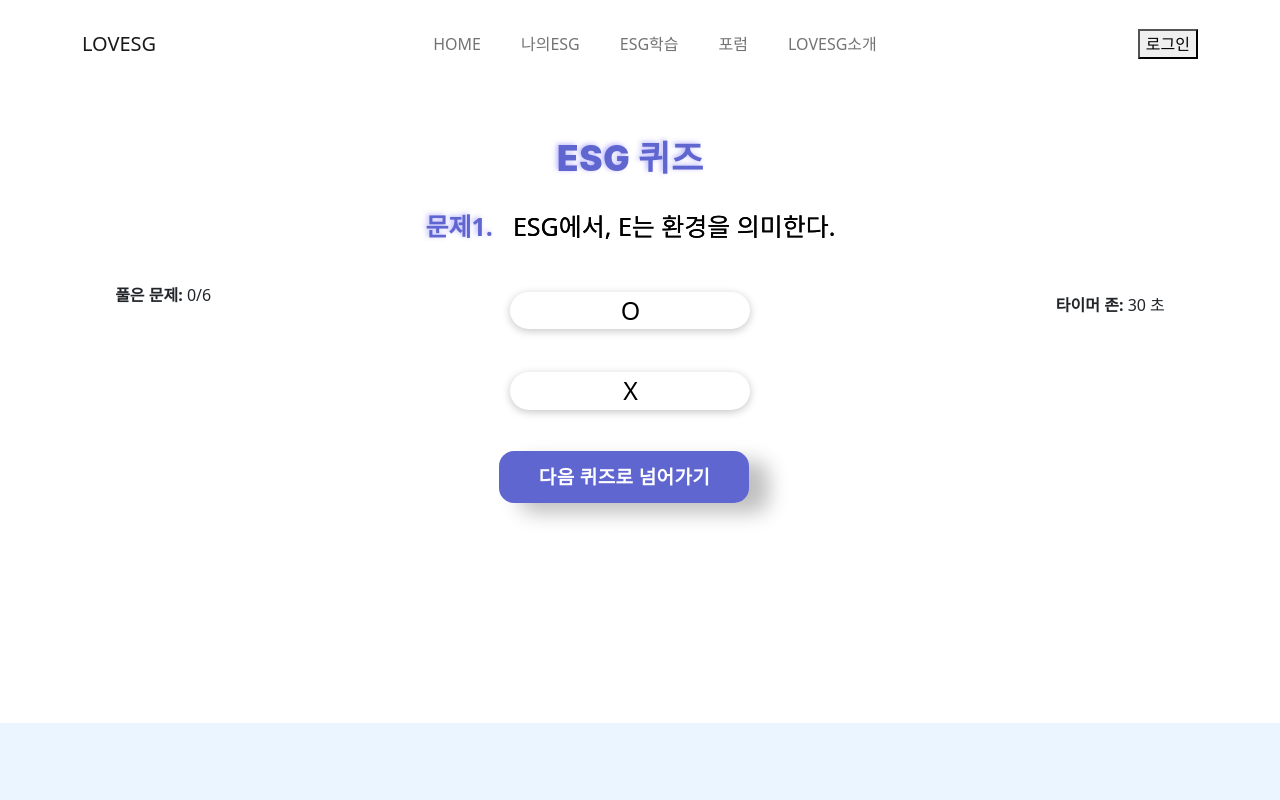
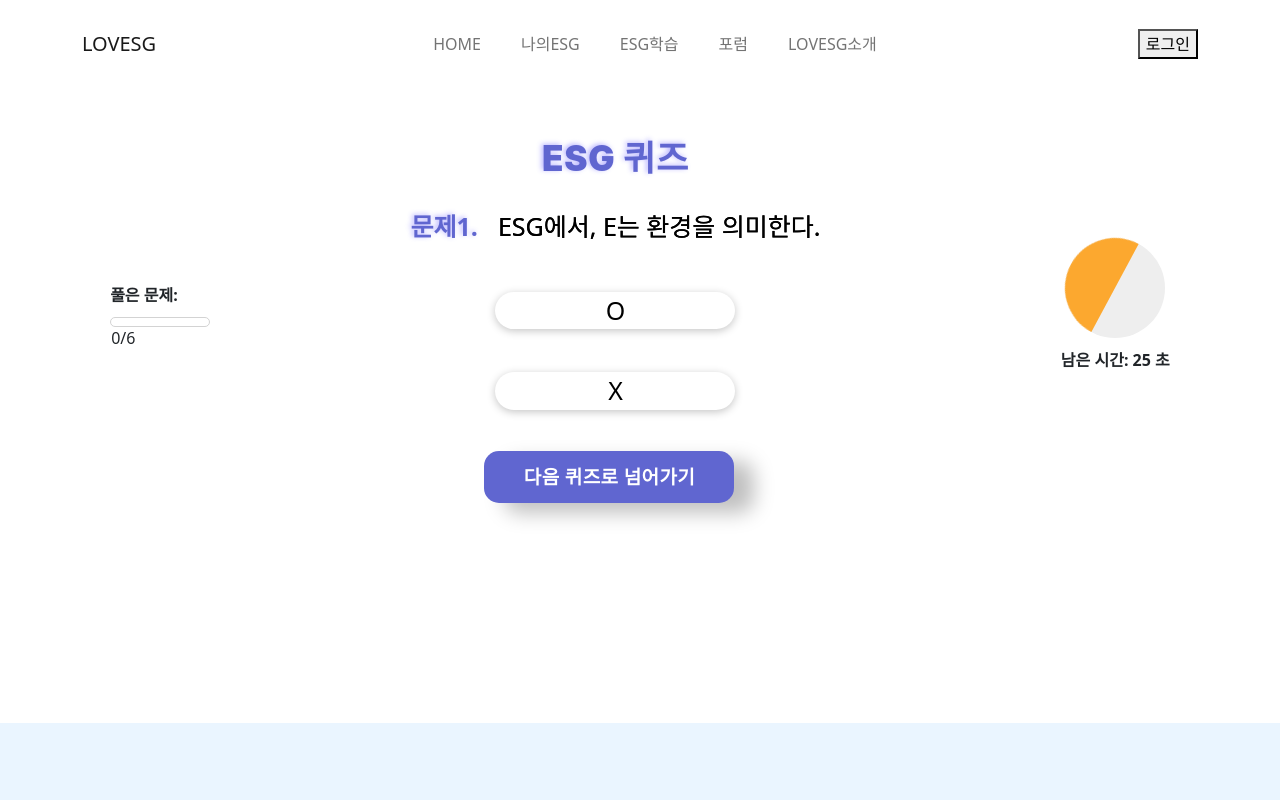
Before and after one commit to KWU-ESG/esg-frontend-next, a Next.js app: page /esg/quiz in a window 1280 px wide. Shown: the top 800 px of the page. Built offline with nearby package versions, Linux system fonts and the light colour scheme.

Commit message:
:art: Created Quiz timer
퀴즈 타이머 생성 및 작동 확인

```diff
--- a/pages/esg/quiz/index.js
+++ b/pages/esg/quiz/index.js
@@ -1,12 +1,11 @@
 import { useRouter } from "next/router";
-import { useState } from 'react'
+import { useEffect, useState } from 'react'
 import Header from '../../../components/layouts/Header';
 import Footer from '../../../components/layouts/Footer';
 import {
   ButtonWrapper,
   InputWrapper,
 } from "../../../styles/register-post";
-
 
 import {
   QuizWrapper,
@@ -16,7 +15,10 @@ import {
   Quiz,
   Option,
   StyledLabel,
-  StyledInput
+  StyledInput,
+  TimerContainer,
+  MaskContainer,
+  Mask
 } from "../../../styles/quiz-style";
 
 export default function QuizPage() {
@@ -80,20 +82,48 @@ export default function QuizPage() {
       setUserAnswer([...userAnswer, selectedOption]); // 사용자 답변 추가
       setNum(num + 1); // 다음 문제로 이동
       setSelectedOption(""); // 옵션 초기화 상태로 갱신
+      startTimer(); // 타이머 초기화
     } else {
       // 마지막 문제일 때
       answerCheck(); // 정답 여부 확인 후 점수 갱신
       setUserAnswer([...userAnswer, selectedOption]); // 사용자 답변 추가
+      startTimer();
     }
   }
+
+  const [time, setTime] = useState(30);
+  const [progress, setProgress] = useState({});
+
+  const startTimer = () => {
+    setTime(30); // 타이머 초기화
+  };
+
+   useEffect(() => {
+    const timerInterval = setInterval(() => {
+      if (time > 0) {
+        setTime(time - 1);
+      } else {
+        // 타이머 중지
+        clearInterval(timerInterval);
+      }
+    }, 1000);
+
+    const countdown = ((30 - time) / 30) * 180;
+    setProgress({
+      transform: `rotate(${countdown}deg)`,
+    });
+    return () => clearInterval(timerInterval);
+  }, [time]); // time 값이 변경될 때마다 실행된다
+
   return (
     <>
       <Header />
       <div style={{ padding: '20px', flexGrow: 1, display: 'flex', flexDirection: 'row', alignItems: 'center', justifyContent: 'space-around' }}>
         <div style={{ marginRight: '20px' }}>
-          <strong>풀은 문제:</strong> {num}/{quiz.list.length}
-          <div style={{ marginTop: '10px', width: '100px', height: '10px', backgroundColor: 'white', borderRadius: '5px' }}>
+          <strong>풀은 문제:</strong>
+          <div style={{ marginTop: '10px', width: '100px', height: '10px', backgroundColor: 'white', borderRadius: '5px', border: '1px solid lightgray' }}>
             <div style={{ width: `${(num / quiz.list.length) * 100}%`, height: '100%', backgroundColor: 'rgba(252, 168, 47, 1)', borderRadius: '5px' }}></div>
+            {num}/{quiz.list.length}
           </div>
         </div>
         <QuizWrapper>
@@ -123,7 +153,12 @@ export default function QuizPage() {
           )}
         </QuizWrapper>
         <div style={{ marginLeft: '30px' }}>
-          <strong>타이머 존:</strong> {30} 초
+        <TimerContainer>
+          <MaskContainer>
+            <Mask style={progress}></Mask>
+          </MaskContainer>
+          <strong> 남은 시간: {time} 초</strong>
+        </TimerContainer>
         </div>
       </div>
       <Footer />
--- a/styles/quiz-style.js
+++ b/styles/quiz-style.js
@@ -126,3 +126,31 @@ export const StyledInput = styled.input`
   width: 20px;
   height: 20px;
 `;
+
+export const TimerContainer = styled.div`
+  display: flex;
+  flex-direction: column;
+  align-items: center;
+  margin-left: 30px;
+`;
+
+export const MaskContainer = styled.div`
+  position: relative;
+  width: 100px;
+  height: 100px;
+  border-radius: 50%;
+  background-color: #eee;
+  margin-bottom: 10px;
+`;
+
+export const Mask = styled.div`
+  position: absolute;
+  top: 0;
+  left: 0;
+  width: 50%;
+  height: 100%;
+  background-color:rgba(252, 168, 47, 1);
+  border-radius: 100% 0 0 100% / 50% 0 0 50%;
+  transform-origin: 100% 50%;
+  transition: transform 1s linear;
+`;
```
